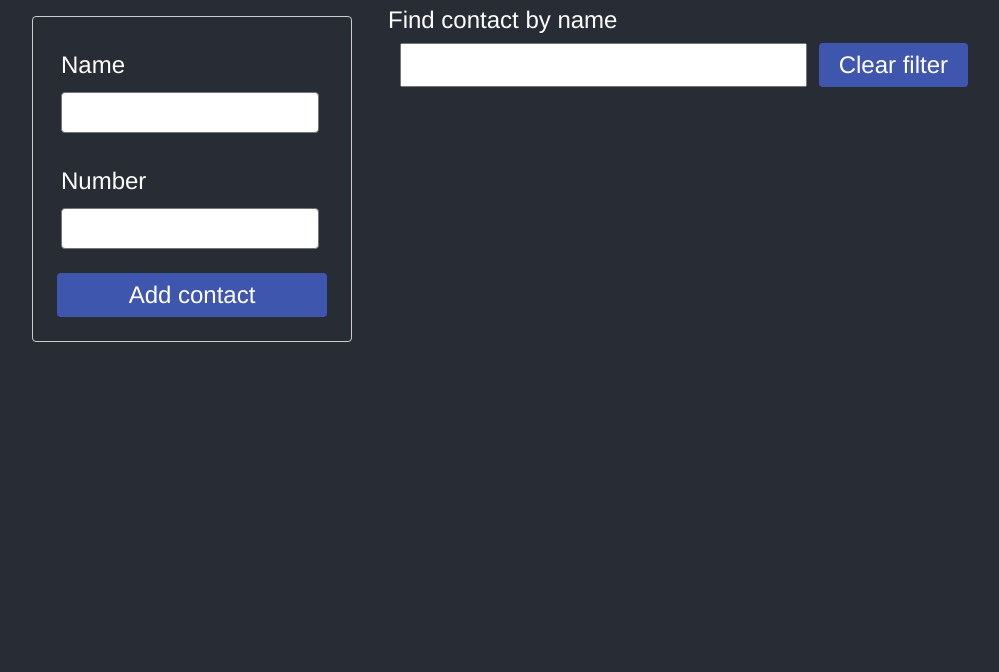
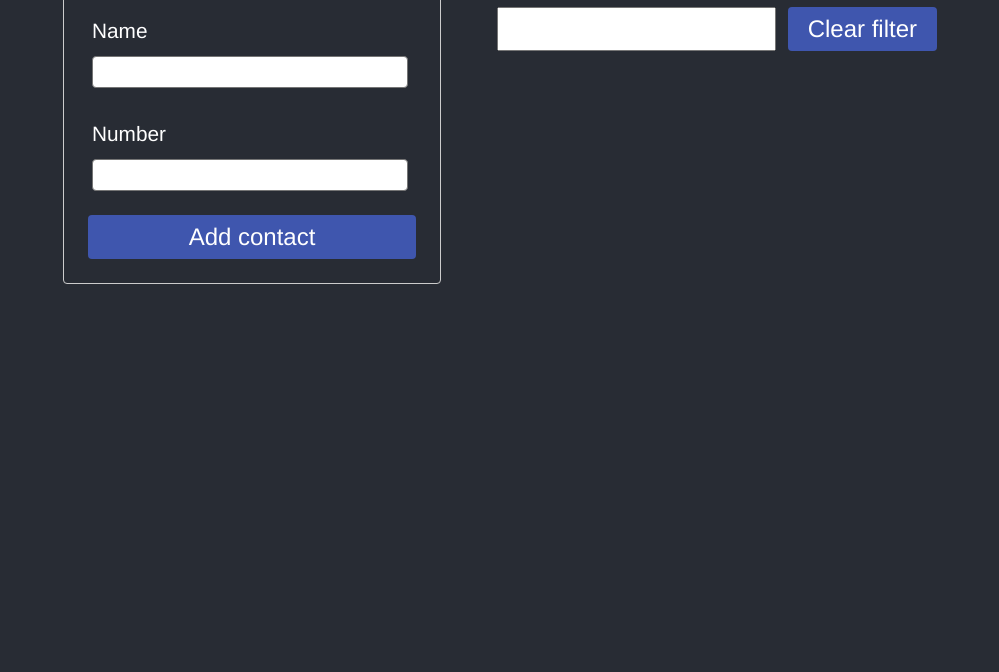
Before and after one commit to KostiantynO/goit-react-hw-04-hooks-phonebook, a React app: page / in a window 1280 px wide. Shown: the part 128-800 px from the top of the page, without its empty margins (132-1131 px from the left). Built offline with nearby package versions, Linux system fonts and the light colour scheme.

Commit message:
adds useState and useEffect hooks

```diff
--- a/src/App/App.js
+++ b/src/App/App.js
@@ -1,109 +1,77 @@
-import { Component, nanoid, Section } from 'common';
-import { ContactForm, ContactList, Filter } from 'components';
+import { useState, useEffect } from 'react';
 import { toast, ToastContainer } from 'react-toastify';
 import { load, save } from 'storage';
-
+import { nanoid, Section } from 'common';
+import { ContactForm, ContactList, Filter } from 'components';
 import 'react-toastify/dist/ReactToastify.css';
 import { AppStyled } from './App.styled';
 
-const INITIAL_STATE = Object.freeze({
-  contacts: [],
-  filter: '',
-});
-
 const LS_KEY = 'phonebook-contacts';
 
-export class App extends Component {
-  state = { ...INITIAL_STATE };
+export const App = () => {
+  const [contacts, setContacts] = useState(() => {
+    const savedContacts = load(LS_KEY);
+    return savedContacts?.length > 0 ? savedContacts : [];
+  });
+  const [filter, setFilter] = useState('');
 
-  componentDidMount() {
-    const savedContacts = load(LS_KEY);
+  useEffect(() => {
+    save(LS_KEY, contacts?.length > 0 ? contacts : []);
+  }, [contacts]);
 
-    if (savedContacts?.length > 0) {
-      this.setState({ contacts: savedContacts });
-    }
-  }
-
-  componentDidUpdate(_, prevState) {
-    const oldContacts = prevState.contacts;
-    const newContacts = this.state.contacts;
-
-    if (newContacts !== oldContacts) {
-      save(LS_KEY, newContacts?.length > 0 ? newContacts : []);
-    }
-  }
-
-  changeFilter = e => this.setState({ filter: e.currentTarget.value });
-  clearFilter = () => this.setState({ filter: '' });
-
-  getVisibleContacts = () => {
-    const { contacts, filter } = this.state;
-
+  const getVisibleContacts = () => {
     const normalizedFilter = filter.toLowerCase();
 
-    if (contacts?.length > 0) {
-      return contacts.filter(contact =>
-        contact.name.toLowerCase().includes(normalizedFilter)
+    if (contacts.length <= 0) return [];
+
+    return contacts.filter(({ name }) =>
+      name.toLowerCase().includes(normalizedFilter)
     );
-    }
-
-    return [];
   };
 
-  isSaved = newName => {
-    const { contacts } = this.state;
-    const normalizedNewName = newName.toLowerCase();
-
-    const contact = contacts.find(
+  const addContact = ({ name, number }) => {
+    const normalizedNewName = name.toLowerCase();
+    const savedContact = contacts.find(
       ({ name }) => name.toLowerCase() === normalizedNewName
     );
 
-    if (contact) {
-      toast.error(`${contact.name} is already in the contacts`);
-      return true;
+    if (savedContact) {
+      return toast.error(`${savedContact.name} is already saved`);
     }
+
+    const newContact = { id: nanoid(), name, number };
+    setContacts(contacts => [newContact, ...contacts]);
   };
 
-  addContact = ({ name, number }) => {
-    if (this.isSaved(name)) return;
-
-    const newContact = { id: nanoid(), name, number };
-    this.setState(prevState => ({
-      contacts: [newContact, ...prevState.contacts],
-    }));
+  const deleteContact = toDeleteId => {
+    setContacts(contacts => contacts.filter(({ id }) => id !== toDeleteId));
   };
 
-  deleteContact = contactId => {
-    this.setState(({ contacts }) => ({
-      contacts: contacts.filter(({ id }) => id !== contactId),
-    }));
-  };
+  const changeFilter = e => setFilter(e.target.value);
+  const clearFilter = () => setFilter('');
 
-  render() {
-    const { filter } = this.state;
-    const contacts = this.getVisibleContacts();
+  const visibleContacts = getVisibleContacts();
 
   return (
     <AppStyled>
       <Section title="Phonebook" h="1">
-          <ContactForm onSubmit={this.addContact} />
+        <ContactForm onSubmit={addContact} />
       </Section>
 
       <Section title="Contacts">
         <Filter
           value={filter}
-            onChange={this.changeFilter}
-            onClearFilter={this.clearFilter}
+          onChangeFilter={changeFilter}
+          onClearFilter={clearFilter}
         />
 
         <ContactList
-            contacts={contacts}
-            onDeleteContact={this.deleteContact}
+          contacts={visibleContacts}
+          onDeleteContact={deleteContact}
         />
       </Section>
 
       <ToastContainer />
     </AppStyled>
   );
-  }
-}
+};
--- a/src/App/App.styled.js
+++ b/src/App/App.styled.js
@@ -2,8 +2,16 @@ import { styled } from 'common';
 
 export const AppStyled = styled.div`
   display: flex;
-  flex-wrap: wrap;
-  justify-content: center;
+  flex-direction: column;
   gap: clamp(4px, 2.1vw, 16px);
+
+  height: 100%;
+  padding: ${({ theme }) => theme.spacing(5, 0, 8)};
   margin: 0 auto;
+
+  @media screen and (min-width: 800px) {
+    flex-direction: row;
+    flex-wrap: wrap;
+    justify-content: center;
+  }
 `;
--- a/src/common/components/Container/Container.js
+++ b/src/common/components/Container/Container.js
@@ -1,5 +1,3 @@
 import { ContainerStyled } from './Container.styled';
 
-export const Container = ({ ...props }) => {
-  return <ContainerStyled {...props} />;
-};
+export const Container = ({ ...props }) => <ContainerStyled {...props} />;
--- a/src/common/components/Container/Container.styled.js
+++ b/src/common/components/Container/Container.styled.js
@@ -8,22 +8,12 @@ export const ContainerStyled = styled.div`
   gap: clamp(20px, 2.1vw, 32px);
   max-width: ${({ theme }) => theme.spacing(100)};
 
-  padding: ${({ theme }) => theme.spacing(0, 4)};
+  max-width: clamp(
+    ${({ theme }) => theme.spacing(80)},
+    50vw,
+    ${({ theme }) => theme.spacing(120)}
+  );
+
+  padding: ${({ theme }) => theme.spacing(0, 5)};
   margin: 0 auto;
-
-  @media screen and (min-width: 480px) {
-    max-width: 480px;
-  }
-
-  @media screen and (min-width: 768px) {
-    max-width: 768px;
-  }
-
-  @media screen and (min-width: 1200px) {
-    max-width: 1200px;
-  }
-
-  @media screen and (min-width: 1600px) {
-    max-width: 1600px;
-  }
 `;
--- a/src/common/components/Input/Input.styled.js
+++ b/src/common/components/Input/Input.styled.js
@@ -1,6 +1,6 @@
 import { styled } from 'common';
 
 export const InputStyled = styled.input`
-  font-size: clamp(1.5rem, 3vw, 2rem);
+  font-size: clamp(1.3rem, 3vw, 1.5rem);
   width: 100%;
 `;
--- a/src/common/components/Section/Section.styled.js
+++ b/src/common/components/Section/Section.styled.js
@@ -1,7 +1,5 @@
 import { styled } from 'common';
 
 export const SectionStyled = styled.section`
-  padding: ${({ theme }) => theme.spacing(8, 0)};
-
-  max-width: clamp(320px, 50vw, 600px);
+  padding: ${({ theme }) => theme.spacing(0, 0, 8)};
 `;
--- a/src/components/ContactForm/ContactForm.js
+++ b/src/components/ContactForm/ContactForm.js
@@ -1,43 +1,50 @@
-import { Component, PropTypes, Container, Button, Label, Input } from 'common';
+import { PropTypes, Container, Button, Label, Input } from 'common';
+import { useState } from 'react';
 import { toast } from 'react-toastify';
 import { ContactFormStyled } from './ContactForm.styled';
 
-const INITIAL_STATE = Object.freeze({ name: '', number: '' });
+export const ContactForm = ({ onSubmit }) => {
+  const [name, setName] = useState('');
+  const [number, setNumber] = useState('');
 
-export class ContactForm extends Component {
-  static propTypes = {
-    onSubmit: PropTypes.func.isRequired,
+  const inputs = {
+    name: 'name',
+    number: 'number',
   };
 
-  state = { ...INITIAL_STATE };
+  const handleInputChange = e => {
+    const { name, value } = e.target;
 
-  addContact = e => {
+    name === inputs.name && setName(value);
+    name === inputs.number && setNumber(value);
+  };
+
+  const addContact = e => {
     e.preventDefault();
-    const form = e.currentTarget;
 
     const newContact = {
-      name: form.elements.name.value.trim(),
-      number: form.elements.number.value.trim(),
+      name: name.trim(),
+      number: number.trim(),
     };
 
     if (newContact.name.length === 0 || newContact.number.length === 0) {
       return toast.error('Please enter all fields');
     }
 
-    this.setState(newContact, () => this.props.onSubmit(this.state));
-    form.reset();
+    onSubmit(newContact);
+    setName('');
+    setNumber('');
   };
 
-  reset = () => this.setState(INITIAL_STATE);
-
-  render() {
   return (
     <Container>
-        <ContactFormStyled onSubmit={this.addContact}>
+      <ContactFormStyled onSubmit={addContact}>
         <Label label="Name">
           <Input
             type="text"
-              name="name"
+            name={inputs.name}
+            value={name}
+            onChange={handleInputChange}
             pattern="^[a-zA-Zа-яА-Я]+(([' -][a-zA-Zа-яА-Я ])?[a-zA-Zа-яА-Я]*)*$"
             title="Name may contain only letters, apostrophe, dash and spaces. For example Adrian, Jacob Mercer, Charles de Batz de Castelmore d'Artagnan"
             isRequired
@@ -47,7 +54,9 @@ export class ContactForm extends Component {
         <Label label="Number">
           <Input
             type="tel"
-              name="number"
+            name={inputs.number}
+            value={number}
+            onChange={handleInputChange}
             pattern="\+?\d{1,4}?[-.\s]?\(?\d{1,3}?\)?[-.\s]?\d{1,4}[-.\s]?\d{1,4}[-.\s]?\d{1,9}"
             title="Phone number must be digits and can contain spaces, dashes, parentheses and can start with +"
             isRequired
@@ -58,5 +67,8 @@ export class ContactForm extends Component {
       </ContactFormStyled>
     </Container>
   );
-  }
-}
+};
+
+ContactForm.propTypes = {
+  onSubmit: PropTypes.func.isRequired,
+};
--- a/src/components/ContactForm/ContactForm.styled.js
+++ b/src/components/ContactForm/ContactForm.styled.js
@@ -5,8 +5,12 @@ export const ContactFormStyled = styled.form`
   flex-direction: column;
   gap: ${({ theme }) => theme.spacing(4)};
 
-  max-width: ${({ theme }) => theme.spacing(80)};
-  padding: ${({ theme }) => theme.spacing(6)};
+  max-width: ${({ theme }) => theme.spacing(100)};
+  padding: clamp(
+    ${({ theme }) => theme.spacing(2)},
+    5vw,
+    ${({ theme }) => theme.spacing(6)}
+  );
   margin: 0 auto;
 
   border: 1px solid ${({ theme }) => theme.colors.lightGrey};
--- a/src/components/ContactItem/ContactItem.styled.js
+++ b/src/components/ContactItem/ContactItem.styled.js
@@ -4,17 +4,18 @@ import { LabelStyled } from 'common/components/Label/Label.styled';
 
 export const ContactItemStyled = styled.li`
   position: relative;
+
   display: flex;
+  flex-wrap: wrap;
   align-items: center;
+  justify-content: space-between;
   gap: ${({ theme }) => theme.spacing(2)};
 
+  padding: ${({ theme }) => theme.spacing(2, 5, 2, 2)};
+
   border: 1px solid ${({ theme }) => theme.colors.lightGrey};
-
-  padding: ${({ theme }) => theme.spacing(2)};
-
   border-radius: ${({ theme }) => theme.spacing(1)};
   outline: 1px solid ${({ theme }) => theme.colors.black};
-
   ${({ theme }) => theme.transition('border-color, transform')}
 
   @media screen and (min-width: 768px) {
@@ -57,10 +58,6 @@ export const ContactItemStyled = styled.li`
     text-decoration: ${({ completed }) => completed && '2px line-through'};
     word-break: break-word;
   }
-
-  span:first-of-type {
-    width: 50%;
-  }
 `;
 
 export const ContactLabel = styled(LabelStyled)`
--- a/src/components/Filter/Filter.js
+++ b/src/components/Filter/Filter.js
@@ -1,22 +1,29 @@
 import { PropTypes, Container, Label, Input } from 'common';
 import { ClearFilterButton } from 'common/components/Button';
 
-export const Filter = ({ value, onChange, onClearFilter }) => (
-  <div>
-    <Label label="Find contact by name" htmlFor="filter" />
+export const Filter = ({ value, onChangeFilter, onClearFilter }) => (
+  <>
+    <Container>
+      <Label label="Find contact by name" htmlFor="filter" />
+    </Container>
     <Container>
       <div style={{ display: 'flex', gap: 12 }}>
-        <Input type="text" name="filter" value={value} onChange={onChange} />
+        <Input
+          type="text"
+          name="filter"
+          value={value}
+          onChange={onChangeFilter}
+        />
         <ClearFilterButton display="if" onClick={onClearFilter}>
           Clear filter
         </ClearFilterButton>
       </div>
     </Container>
-  </div>
+  </>
 );
 
 Filter.propTypes = {
   value: PropTypes.string.isRequired,
-  onChange: PropTypes.func.isRequired,
+  onChangeFilter: PropTypes.func.isRequired,
   onClearFilter: PropTypes.func.isRequired,
 };
--- a/src/index.css
+++ b/src/index.css
@@ -10,14 +10,22 @@ html {
   box-sizing: inherit;
 }
 
+html,
+body,
+#root {
+  height: 100%;
+}
+
 body {
   margin: 0;
-  padding: 20px;
+  overflow-y: scroll;
+
+  font-family: Helvetica, sans-serif;
+  font-size: clamp(1rem, 2.1vw, 1.3rem);
+  line-height: 1.3;
+  color: #ffffff;
+
   background-color: #282c34;
-  color: #ffffff;
-  line-height: 1.3;
-  font-family: Helvetica, sans-serif;
-  font-size: clamp(1rem, 2.1vw, 1.5rem);
 }
 
 h1,
@@ -29,7 +37,7 @@ p {
 
 ul,
 ol {
+  padding: 0;
   margin: 0;
-  padding: 0;
   list-style: none;
 }
```
Lines whose indentation alone changed are shown as unchanged.
